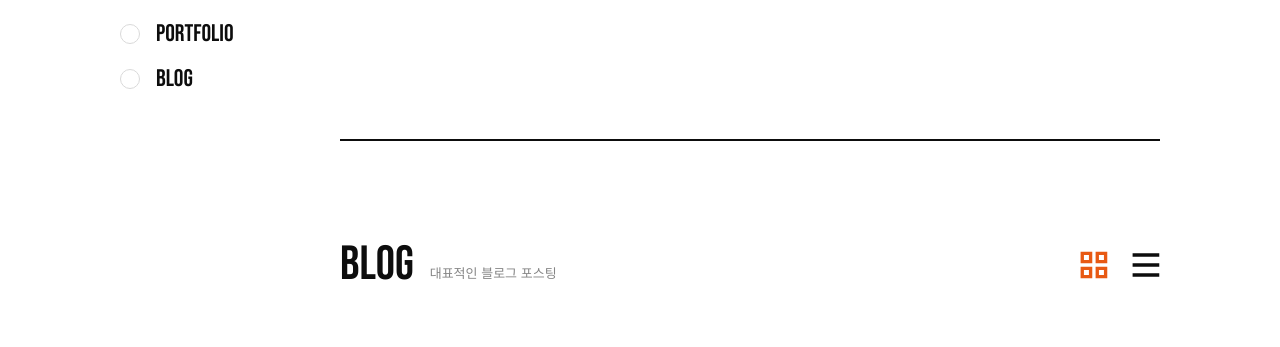
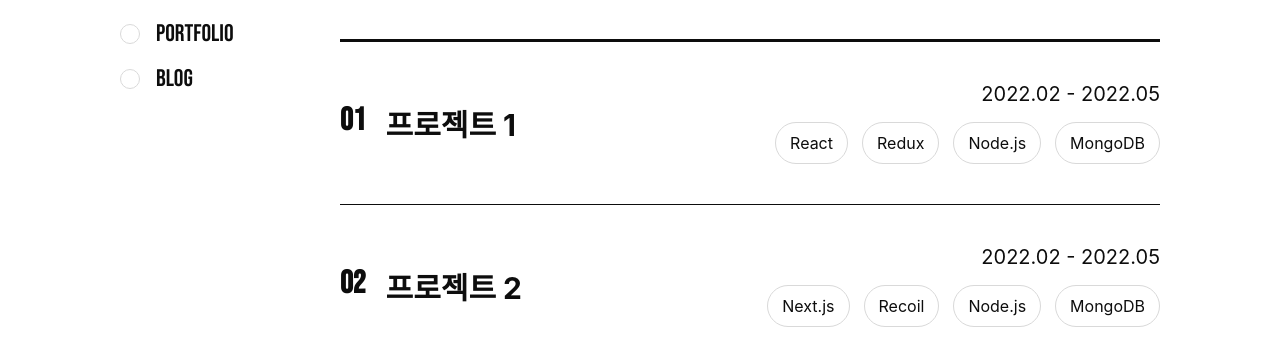
Before and after one commit to In-N-Out-Dev/PortfolioHub, a React (Vite) app: page / in a window 1280 px wide. Both pictures are taken after a click on the button 1166 px from the left and 4755 px from the top of the page. Shown: the part 4785-5132 px from the top of the page. Built offline with nearby package versions, Linux system fonts and the light colour scheme; grey boxes are pictures that could not be loaded.

Commit message:
feat: add Portfolio list view

```diff
--- a/src/components/portfolio/PortfolioContents.tsx
+++ b/src/components/portfolio/PortfolioContents.tsx
@@ -1,12 +1,13 @@
 import PORTFOLIO_DATA from 'contents/portfolioData';
 
 import PortfolioGallery from './gallery/PortfolioGallery';
+import PortfolioList from './list/PortfolioList';
 
 import type { ViewModeState } from 'types/props';
 
 const PortfolioContents = ({ portfolioState }: { portfolioState: ViewModeState }) => {
   if (portfolioState === 'GALLERY') return <PortfolioGallery portfolioData={PORTFOLIO_DATA} />;
-  return <ul></ul>;
+  return <PortfolioList portfolioData={PORTFOLIO_DATA} />;
 };
 
 export default PortfolioContents;
--- /dev/null
+++ b/src/components/portfolio/list/PortfolioItem.tsx
@@ -0,0 +1,63 @@
+import styled from '@emotion/styled';
+import { PortfolioData } from 'types/portfolio';
+
+import PortfolioItemSkills from './PortfolioItemSkills';
+
+const PortfolioItem = ({ no, title, skills, start, end }: PortfolioData) => {
+  return (
+    <Item>
+      <TitleWrapper>
+        <CardNo>{String(no).padStart(2, '0')}</CardNo>
+        <TitleText>{title}</TitleText>
+      </TitleWrapper>
+      <InfoWrapper>
+        <InfoDate>
+          {start} - {end}
+        </InfoDate>
+        <PortfolioItemSkills skills={skills} />
+      </InfoWrapper>
+    </Item>
+  );
+};
+
+const Item = styled.li`
+  display: flex;
+  justify-content: space-between;
+  align-items: center;
+  padding: 4rem 0;
+  ${({ theme: { colors } }) => ({
+    color: colors.MAIN_FONT,
+  })};
+  border-bottom: 0.1rem solid ${({ theme }) => theme.colors.MAIN_FONT};
+`;
+
+const TitleWrapper = styled.div`
+  display: flex;
+  gap: 2rem;
+`;
+
+const CardNo = styled.p`
+  font-size: 3.2rem;
+  font-family: 'Bebas Neue', cursive;
+  font-weight: 700;
+`;
+
+const TitleText = styled.h4`
+  font-size: 3rem;
+  font-weight: 700;
+`;
+
+const InfoWrapper = styled.div`
+  display: flex;
+  flex-direction: column;
+  align-items: flex-end;
+  gap: 1.6rem;
+`;
+
+const InfoDate = styled.p`
+  font-size: 2rem;
+  font-weight: 400;
+  color: ${({ theme }) => theme.colors.MAIN_FONT};
+`;
+
+export default PortfolioItem;
--- /dev/null
+++ b/src/components/portfolio/list/PortfolioItemSkills.tsx
@@ -0,0 +1,33 @@
+import styled from '@emotion/styled';
+
+const PortfolioItemSkills = ({ skills }: { skills: string[] }) => {
+  return (
+    <List>
+      {skills.map((skill, index) => {
+        return <Item key={index}>{skill}</Item>;
+      })}
+    </List>
+  );
+};
+
+const List = styled.ul`
+  display: flex;
+  flex-wrap: wrap;
+  gap: 1.4rem;
+`;
+
+const Item = styled.li`
+  padding: 1rem 1.4rem;
+  width: fit-content;
+  border: 0.1rem solid;
+  border-radius: 5rem;
+  ${({ theme: { colors } }) => {
+    return {
+      borderColor: colors.BORDER,
+      backgroundColor: colors.BACKGROUND,
+      color: colors.MAIN_FONT,
+    };
+  }};
+`;
+
+export default PortfolioItemSkills;
--- /dev/null
+++ b/src/components/portfolio/list/PortfolioList.tsx
@@ -0,0 +1,24 @@
+import styled from '@emotion/styled';
+
+import PortfolioItem from './PortfolioItem';
+
+import type { PortfolioData } from 'types/portfolio';
+
+const PortfolioList = ({ portfolioData }: { portfolioData: PortfolioData[] }) => {
+  return (
+    <List>
+      {portfolioData.map((portfolio) => (
+        <PortfolioItem
+          key={portfolio.no}
+          {...portfolio}
+        />
+      ))}
+    </List>
+  );
+};
+
+const List = styled.ul`
+  border-top: 0.3rem solid ${({ theme }) => theme.colors.MAIN_FONT};
+`;
+
+export default PortfolioList;
```
